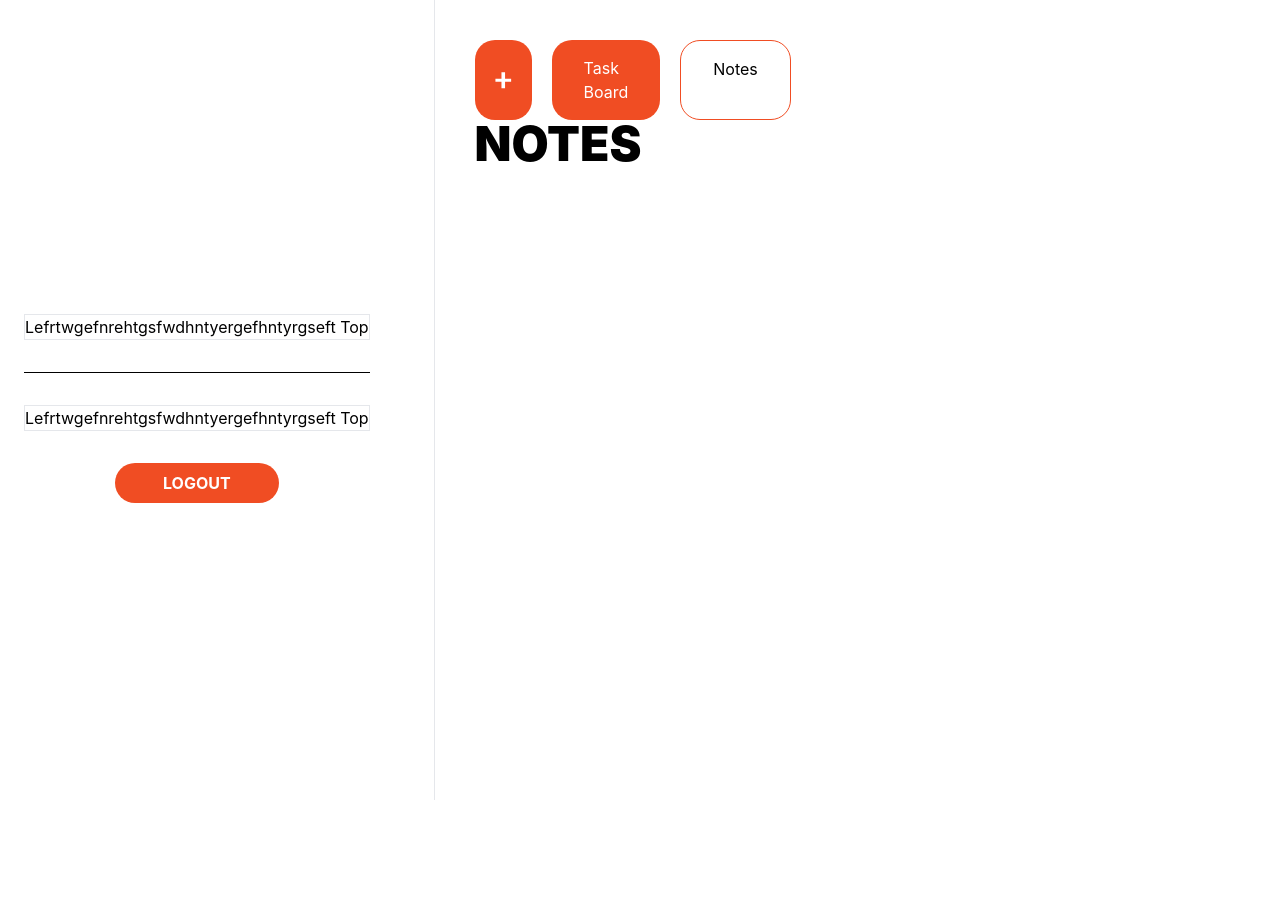
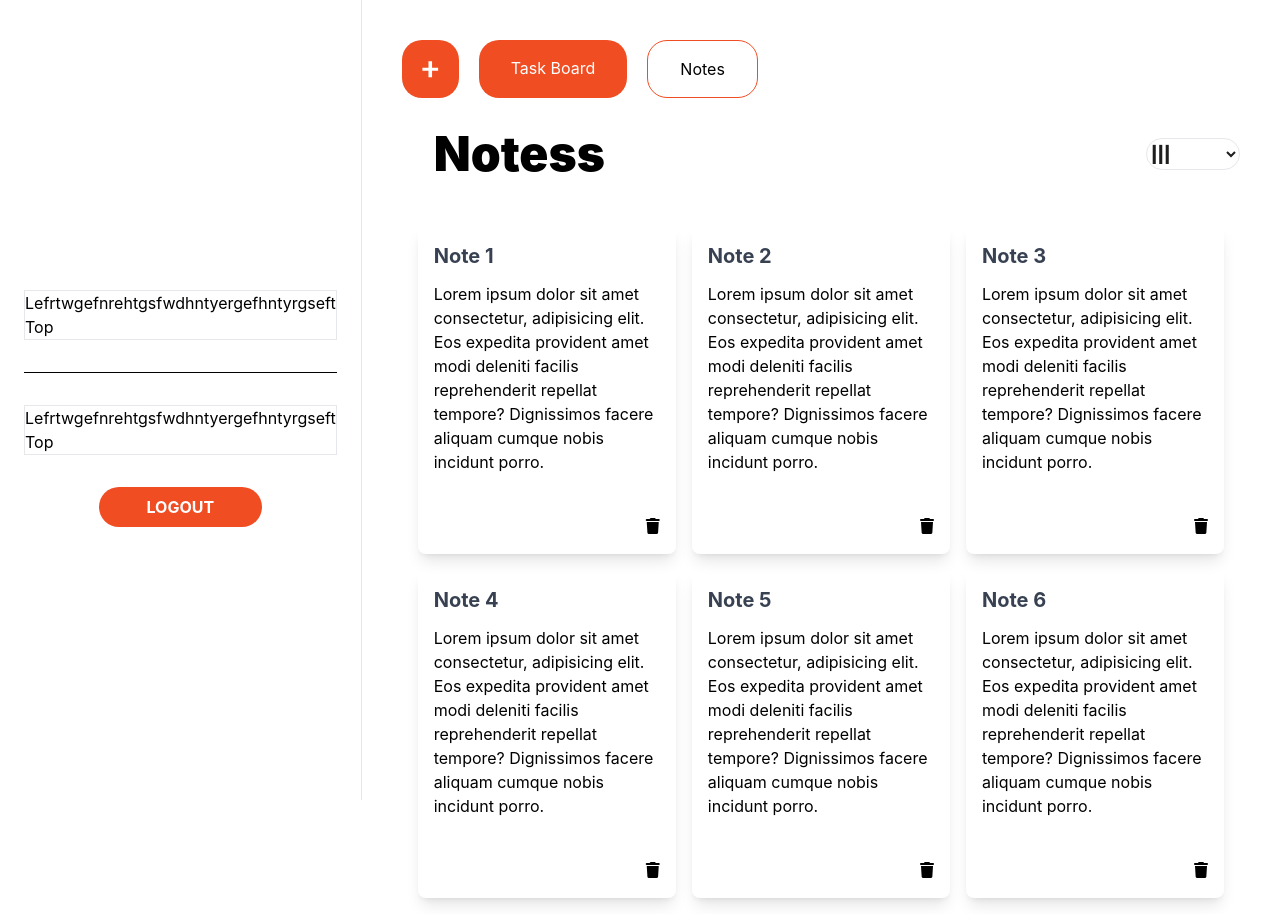
Before and after one commit to TarunVuppala/Task-Manager, a React (Create React App) app in the folder frontend/: page /notes in a window 1280 px wide. Before the commit the page ends 800 px from the top, so only its background shows below. Built offline with nearby package versions, Linux system fonts and the light colour scheme.

Commit message:
notes form and notes page

```diff
--- a/frontend/public/index.html
+++ b/frontend/public/index.html
@@ -4,6 +4,7 @@
 <head>
   <meta charset="utf-8" />
   <meta name="viewport" content="width=device-width, initial-scale=1" />
+  <link rel="stylesheet" href="https://cdnjs.cloudflare.com/ajax/libs/font-awesome/6.5.2/css/all.min.css" integrity="sha512-SnH5WK+bZxgPHs44uWIX+LLJAJ9/2PkPKZ5QiAj6Ta86w+fsb2TkcmfRyVX3pBnMFcV7oQPJkl9QevSCWr3W6A==" crossorigin="anonymous" referrerpolicy="no-referrer" />
   <title>Task Manager</title>
 </head>
 
--- a/frontend/src/Notes/NoteForm.jsx
+++ b/frontend/src/Notes/NoteForm.jsx
@@ -3,12 +3,35 @@ import React from 'react'
 function NoteForm() {
     return (
         <>
-        <h1>Note Form</h1>
 
+            <input
+                type="text"
+                id="firstName"
+                name="firstName"
+                placeholder='Title'
+                className='border rounded-[20px] w-full border-[#1E1E1E] text-[#1E1E1E] px-8 py-2 text-4xl'
+            />
+            <textarea
+                type="text"
+                id="firstName"
+                name="firstName"
+                placeholder='Description'
+                className='border rounded-[20px] w-full border-[#1E1E1E] text-[#1E1E1E] p-8'
+                rows={14}
+            />
+
+            <div className='flex flex-col justify-between gap-4'>
+                <div className='flex flex-row justify-between items-center w-full gap-[21px]'>
+
+                </div>
+
+                <div className='flex flex-row justify-start items-center'>
+                    <button className='py-4 px-10 border rounded-[20px]  bg-[#F04D23] font-black text-white'>SAVE CHANGES</button>
+                    <button className='py-4 px-7 ml-4 border rounded-[20px]  border-[#F04D23] font-black '>DISCARD</button>
+                </div>
+
+            </div>
         </>
-
-
-
     );
 }
 export default NoteForm;
--- a/frontend/src/Notes/NotesPage.jsx
+++ b/frontend/src/Notes/NotesPage.jsx
@@ -1,12 +1,56 @@
-import React from "react";
+import React , {useState} from "react";
 function NotesPage() {
+
     return (
         <div className='flex flex-row'>
             <div className='flex flex-col'>
-                <h1 className='font-black text-5xl'>NOTES</h1>
+                <div className='flex flex-row items-center justify-between'>
+
+                <h1 className='font-black text-5xl m-8 px-50'>
+                    Notess
+                </h1>
+                    <select
+                        id="category"
+                        name="category"
+                        className='border rounded-[20px]  text-[#1E1E1E] py-1 flex  bg-transparent  font-black'
+                    >
+                        <option value="select tag">|||</option>
+                        <option value="personal">Personal</option>
+                        <option value="work">Work</option>
+                        <option value="home">Home</option>
+                    </select>
+                </div>
+
+                <div>
+                    <div className="p-4 grid grid-cols gap-4 sm:grid-cols-2 lg:grid-cols-3 ">
+                        {Array.from({ length: 6 }).map((_, index) => (
+                            <div key={index} className="shadow-lg p-4 rounded-lg">
+                                <label htmlFor={`input${index}`} className="block text-xl font-bold text-gray-700 mb-3">
+                                    Note {index + 1}
+                                </label>
+                                <p className=''>Lorem ipsum dolor sit amet consectetur, adipisicing elit. Eos expedita provident amet modi deleniti facilis reprehenderit repellat tempore? Dignissimos facere aliquam cumque nobis incidunt porro.</p>
+                                <div className=" flex flex-row items-end justify-end pt-10">
+                                    <button><i class="fa-solid fa-trash"></i></button>
+                                </div>
+
+                            </div>
+                        ))}
+                    </div>
+
+
+
+
+
+
+
+
+                </div>
             </div>
         </div>
     );
+
 }
 
+
+
 export default NotesPage;
```
